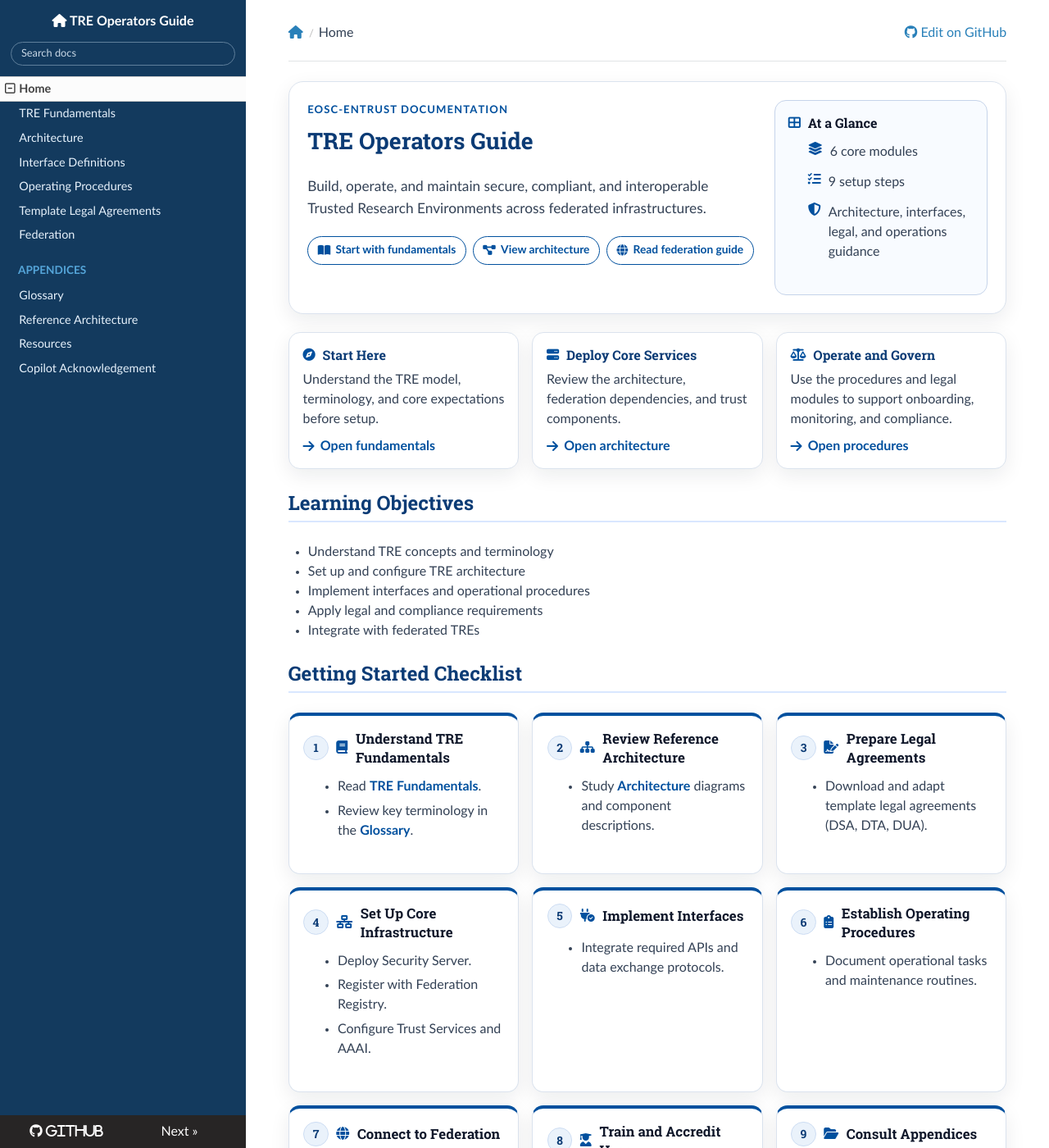
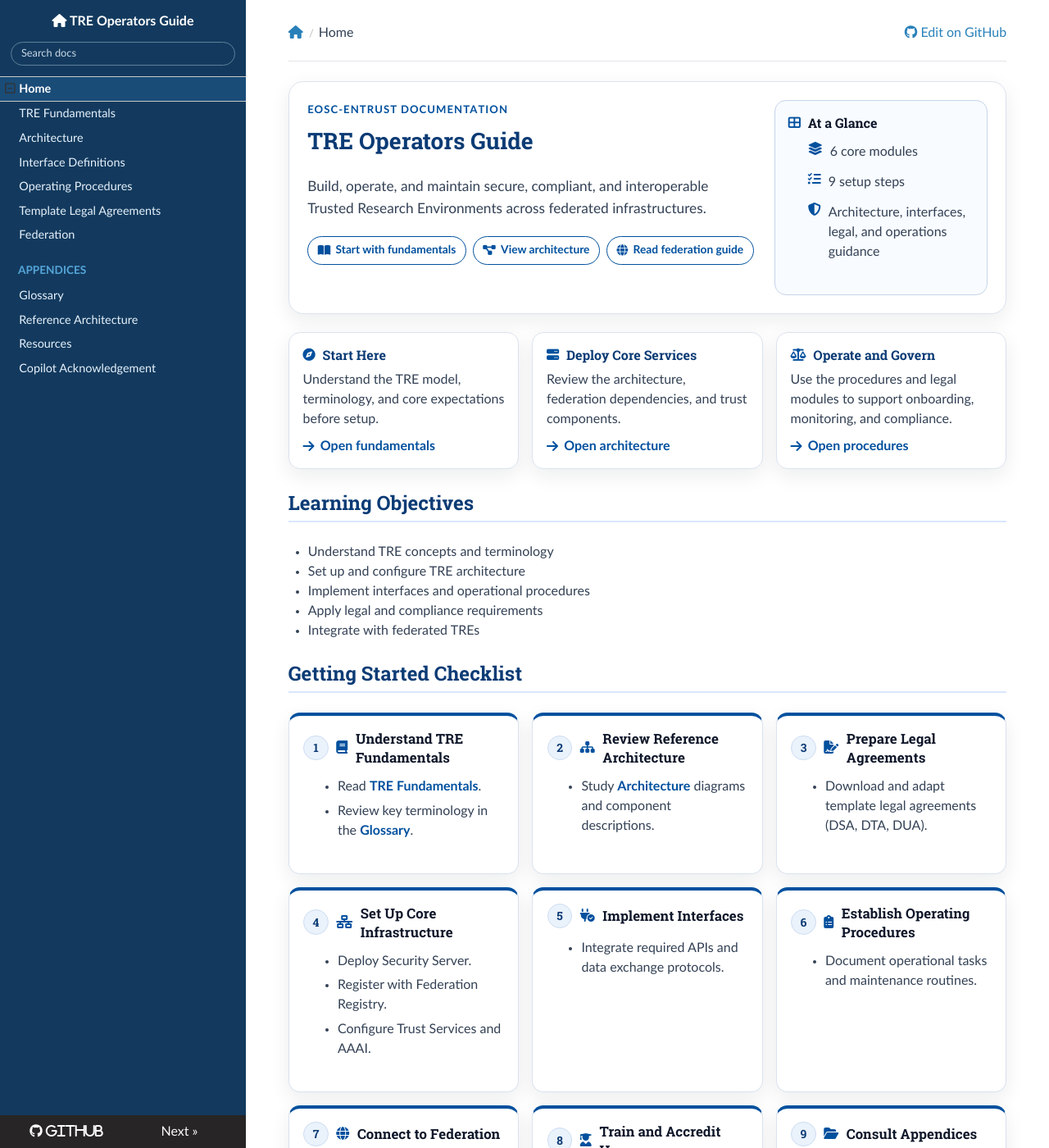
Before and after one commit to unioslo/tre-operators-docs, an MkDocs documentation site: the page built from docs/index.md, in a window 1280 px wide and 1400 px high. Shown: the whole window at 82% size. Built offline with MkDocs 1.6.1, drawn with Linux system fonts in a browser that asks for light colours; nearby versions of some CDN libraries.

Commit message:
Enhance vertical menu styles for improved active state visibility and user experience

```diff
--- a/docs/stylesheets/home.css
+++ b/docs/stylesheets/home.css
@@ -383,3 +383,25 @@ li {
   background: #1a4c78;
   color: #ffffff;
 }
+
+.wy-menu-vertical li.current > a,
+.wy-menu-vertical li.current > a:hover {
+  background: #1a4c78;
+  border-color: #5f7f9b;
+  color: #ffffff;
+}
+
+.wy-menu-vertical li.current > ul {
+  background: #163f66;
+}
+
+.wy-menu-vertical li.current ul li a {
+  background: transparent;
+  color: #d9e8f6;
+}
+
+.wy-menu-vertical li.current ul li a:hover,
+.wy-menu-vertical li.current ul li.current > a {
+  background: #245786;
+  color: #ffffff;
+}
```
